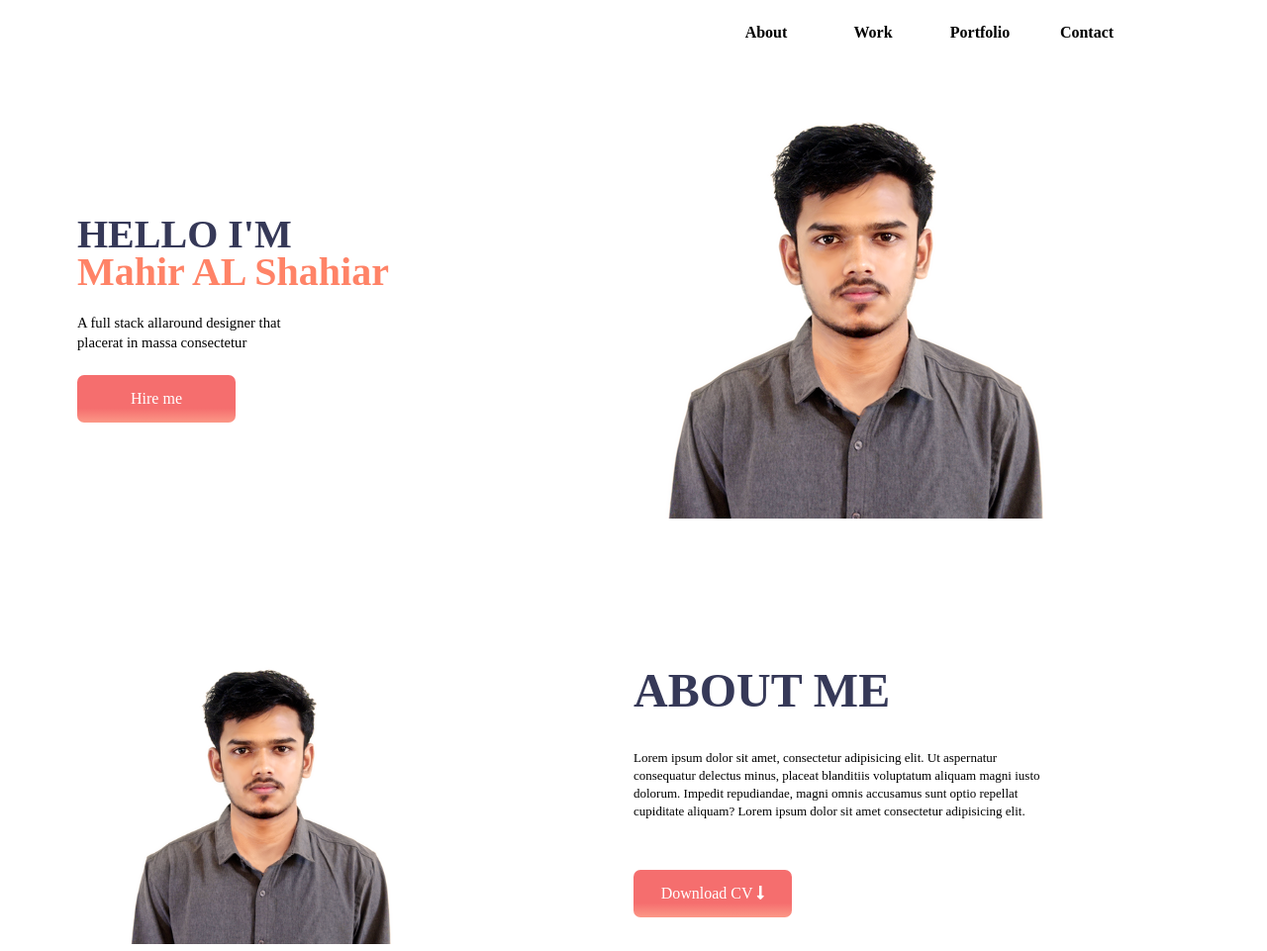
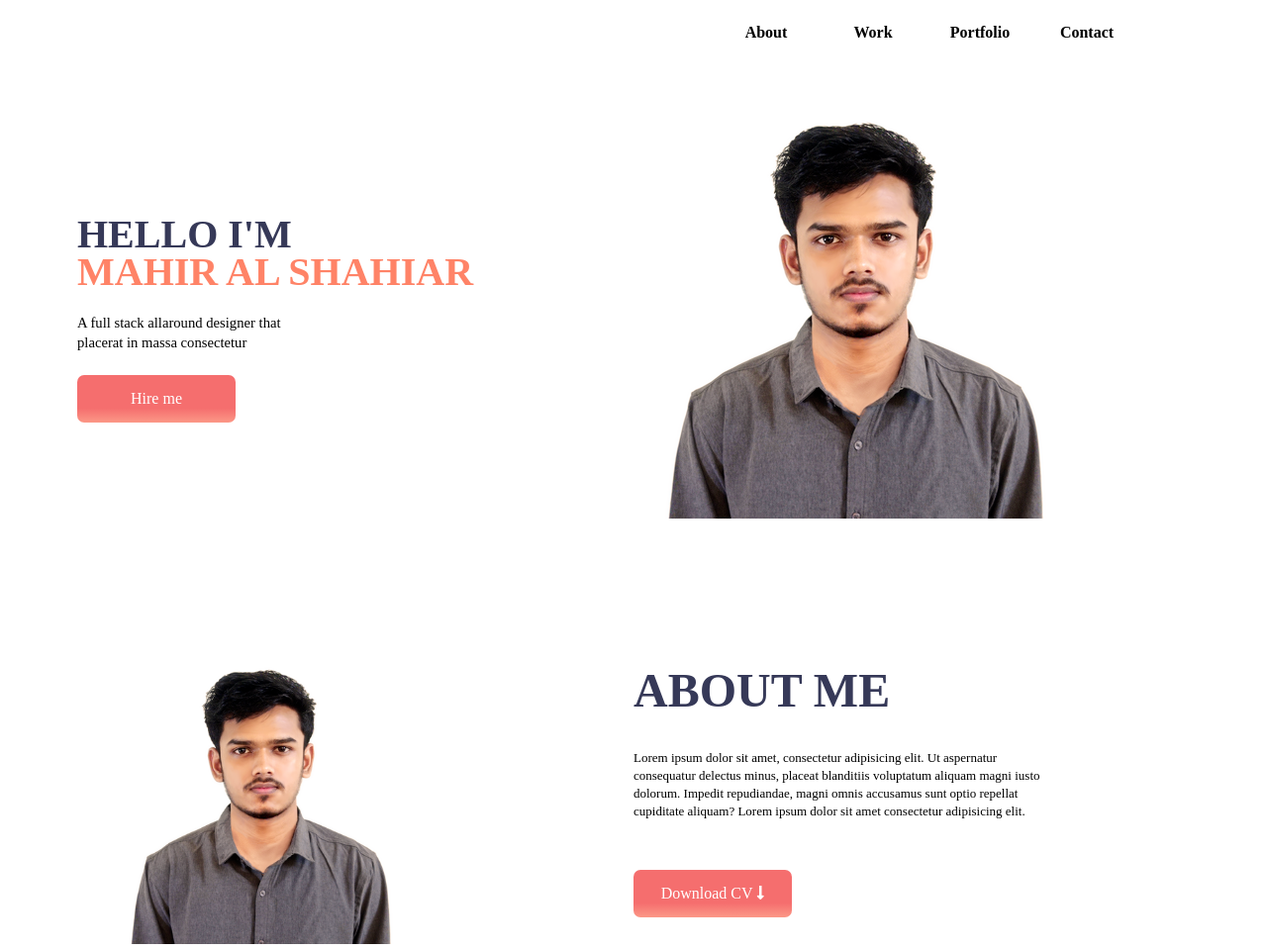
Before and after one commit to Shahiar-Maruf/my-first-webpage, a plain HTML site: page index.html in a window 1280 px wide. Shown: the top 961 px of the page at 99% size. Drawn offline with Linux system fonts and the light colour scheme.

Commit message:
Update index.html

```diff
--- a/index.html
+++ b/index.html
@@ -31,7 +31,7 @@
             <div class="text">
                 <span class="hello">HELLO I'M</span>
                 <br>
-                <span class="name">Mahir AL Shahiar</span>
+                <span class="name">MAHIR AL SHAHIAR</span>
                 <br>
                 <div class="des">
                     <p>A full stack allaround designer that </p><p> placerat in massa consectetur</p>
```
